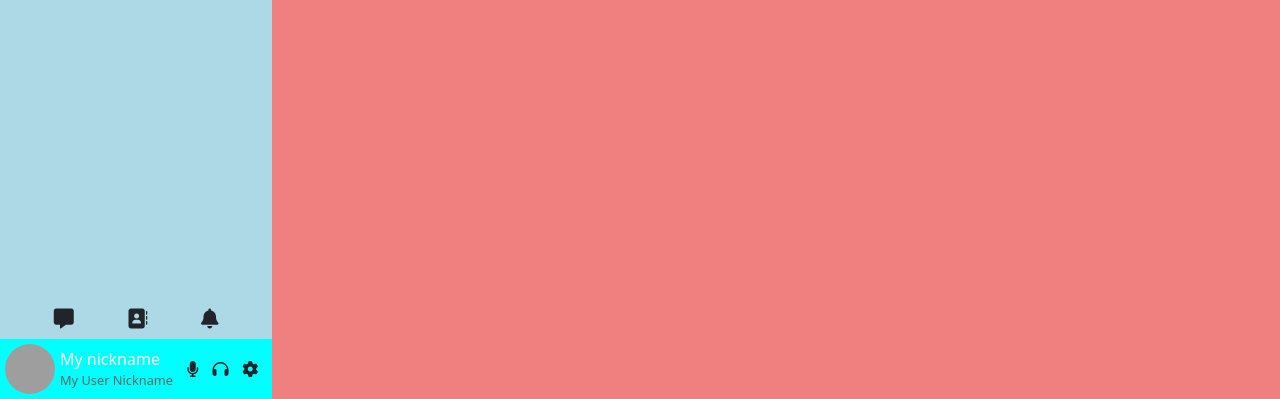
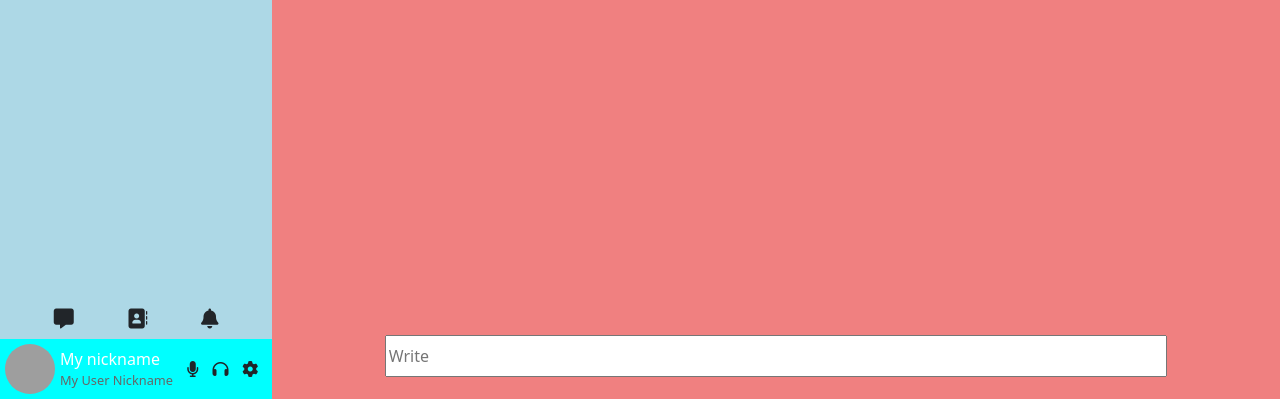
Before and after one commit to artrsyf/Lightlink, a Django app: page /vw/channel/1 in a window 1280 px wide. Shown: the part 401-800 px from the top of the page. Run offline with Django 4.2, Linux system fonts and the light colour scheme; the visitor is signed in with stand-in values (Sample User, id 1); data comes from the database, SQL or seed files in the repository; data that the repository does not hold is empty; some libraries are stand-ins or nearby versions; grey boxes are pictures that could not be loaded.

Commit message:
messages list unique fix, html for text chat

```diff
--- a/video_chat/templates/video_chat/channel.html
+++ b/video_chat/templates/video_chat/channel.html
@@ -349,16 +349,16 @@
     </div>
     <div class="textchat_wrapper">
        <div class="textchat_content">
-           <div class="messages">
-               <div class="message">
+           <div class="messages_area_wrapper">
+               <!-- <div class="message">
 
                </div>
                <div class="message">
 
-               </div>
+               </div> -->
            </div>
            <div class="message_input_wrapper">
-
+                <input type="text" id="textchat_onput_message" placeholder="Write">
            </div>
        </div>
     </div>
--- a/video_chat/templates/video_chat/home_base.html
+++ b/video_chat/templates/video_chat/home_base.html
@@ -273,6 +273,32 @@
             display: flex;
             flex-direction: row;
         }
+
+        .textchat_content{
+            width: 100%;
+            height: 100%;
+            padding: 15px;
+            display: flex;
+            flex-direction: column;
+            align-items: center;
+        }
+        .messages_area_wrapper{
+            padding-bottom: 5px;
+            padding-top: 5px;
+            flex-grow: 1;
+            width: 100%;
+        }
+        .message_input_wrapper{
+            height: 15%;
+            width: 80%;
+            display: flex;
+            flex-direction: column;
+            justify-content: center;
+        }
+        #textchat_onput_message{
+            width: 100%;
+            height: 75%;
+        }
     </style>
 </head>
 <body>
--- a/video_chat/utils.py
+++ b/video_chat/utils.py
@@ -8,4 +8,5 @@ def find_friend_list(user_id):
     for relation in friendship:
         friends.append(relation.receiver if relation.sender.id == current_profile.id \
                               else relation.sender)
+    friends = list(set(friends))
     return friends
```
